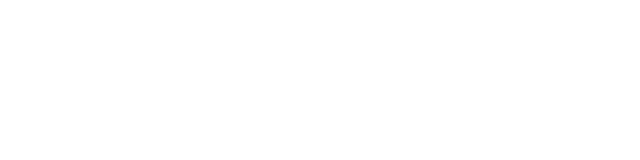
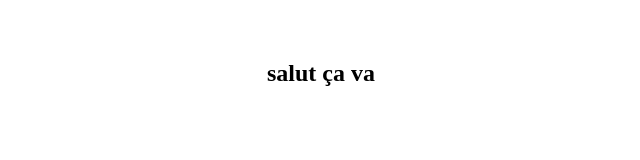
Before and after one commit to twde49/feedback-front, a React (Vite) app: page /malakaya in a window 1280 px wide. Before the commit this address had no page. Shown: the top 160 px of the page, without its empty margins (319-959 px from the left). Built offline with nearby package versions, Linux system fonts and the light colour scheme.

Commit message:
test malakaya

```diff
--- a/package.json
+++ b/package.json
@@ -10,6 +10,7 @@
     "preview": "vite preview"
   },
   "dependencies": {
+    "axios": "^1.7.9",
     "react": "^18.3.1",
     "react-dom": "^18.3.1",
     "react-router-dom": "^7.1.3"
--- a/src/App.jsx
+++ b/src/App.jsx
@@ -1,12 +1,13 @@
 import { Routes, Route } from 'react-router-dom';
 import Home from './pages/Home.jsx';
-
+import Kaya from "./pages/kaya.jsx";
 
 const App = () => {
   return (
     <div>
       <Routes>
         <Route path="/" element={<Home />} />
+        <Route path="/malakaya" element={<Kaya />} />
       </Routes>
     </div>
   );
--- /dev/null
+++ b/src/pages/kaya.jsx
@@ -0,0 +1,9 @@
+function Kaya() {
+    return (
+        <>
+        <h2>salut ça va</h2>
+    </>
+    )
+}
+
+export default Kaya
```
Also changed, not shown: 1 other file (tests, documents, lock files or other folders).
